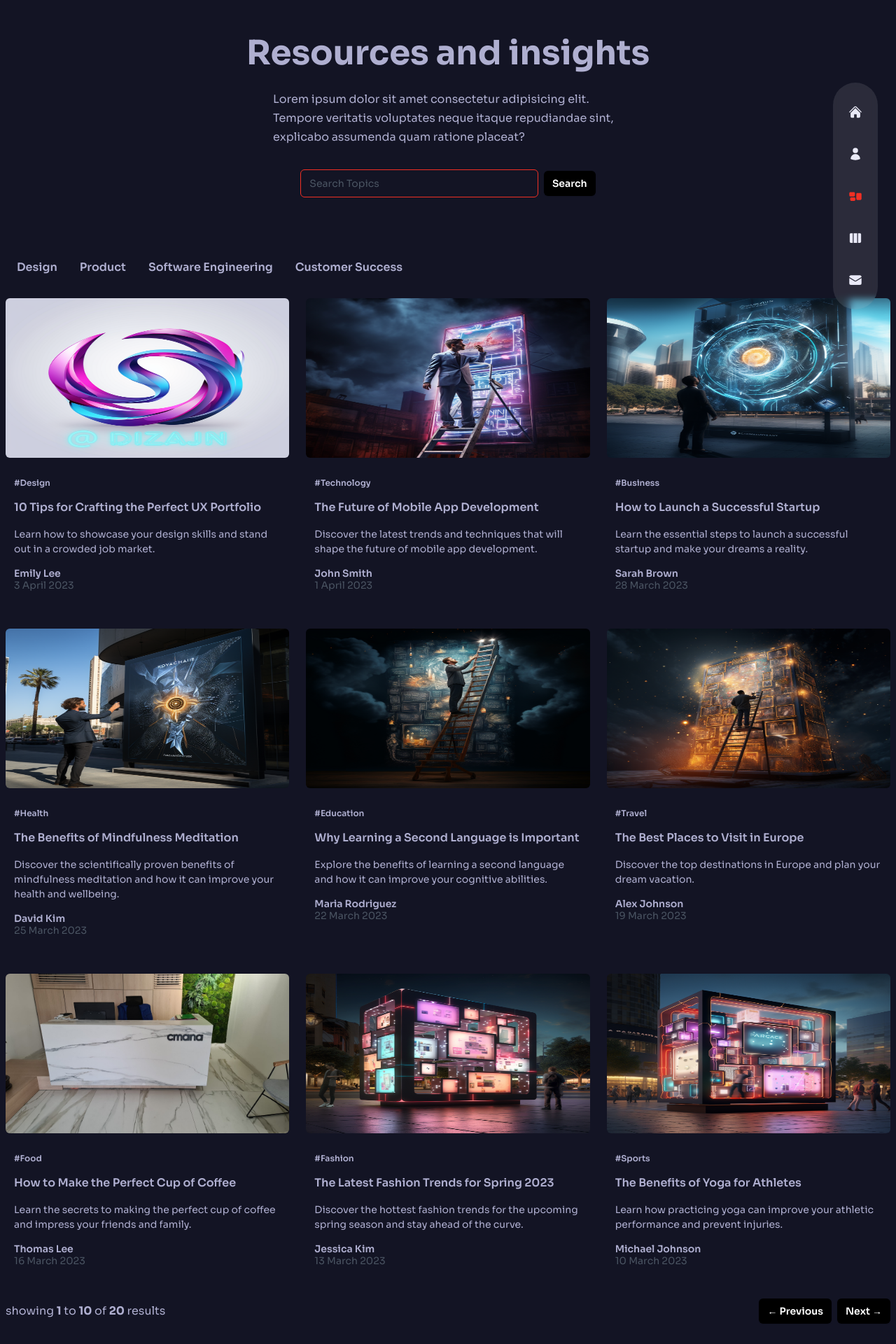
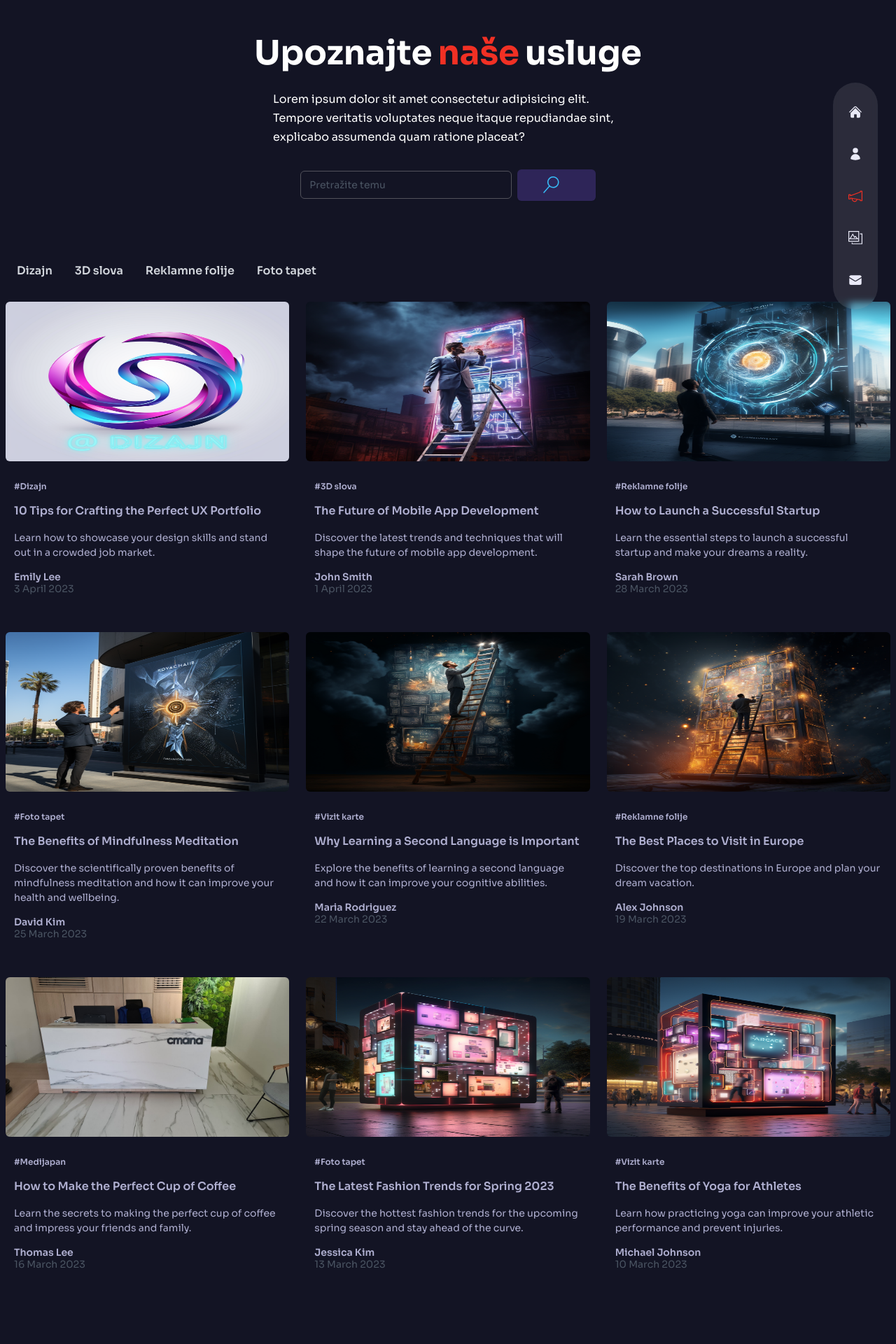
Before and after one commit to darkohedgehog/dizajn-studio, a Next.js app: page /blog in a window 1280 px wide. Shown: the part 120-2040 px from the top of the page at 70% size. Built offline with nearby package versions, Linux system fonts and the light colour scheme.

Commit message:
Modified file

```diff
--- a/app/blog/page.jsx
+++ b/app/blog/page.jsx
@@ -1,13 +1,16 @@
 'use client'
 import Image from 'next/image';
 import {useState} from 'react';
+import { VscSearch } from "react-icons/vsc";
+import { motion } from "framer-motion";
+import {fadeIn} from "../../variants";
 
 
 
 
 const posts = [
   {
-    category: 'Design',
+    category: 'Dizajn',
     title: '10 Tips for Crafting the Perfect UX Portfolio',
     description: 'Learn how to showcase your design skills and stand out in a crowded job market.',
     author: 'Emily Lee',
@@ -16,7 +19,7 @@ const posts = [
       '/@ DIZAJN.png',
   },
   {
-    category: 'Technology',
+    category: '3D slova',
     title: 'The Future of Mobile App Development',
     description:
       'Discover the latest trends and techniques that will shape the future of mobile app development.',
@@ -26,7 +29,7 @@ const posts = [
       '/designer1.png',
   },
   {
-    category: 'Business',
+    category: 'Reklamne folije',
     title: 'How to Launch a Successful Startup',
     description:
       'Learn the essential steps to launch a successful startup and make your dreams a reality.',
@@ -36,7 +39,7 @@ const posts = [
       '/designer2.png',
   },
   {
-    category: 'Health',
+    category: 'Foto tapet',
     title: 'The Benefits of Mindfulness Meditation',
     description:
       'Discover the scientifically proven benefits of mindfulness meditation and how it can improve your health and wellbeing.',
@@ -46,7 +49,7 @@ const posts = [
       '/designer3.png',
   },
   {
-    category: 'Education',
+    category: 'Vizit karte',
     title: 'Why Learning a Second Language is Important',
     description:
       'Explore the benefits of learning a second language and how it can improve your cognitive abilities.',
@@ -56,7 +59,7 @@ const posts = [
       '/designer4.png',
   },
   {
-    category: 'Travel',
+    category: 'Reklamne folije',
     title: 'The Best Places to Visit in Europe',
     description: 'Discover the top destinations in Europe and plan your dream vacation.',
     author: 'Alex Johnson',
@@ -65,7 +68,7 @@ const posts = [
       '/designer5.png',
   },
   {
-    category: 'Food',
+    category: 'Medijapan',
     title: 'How to Make the Perfect Cup of Coffee',
     description:
       'Learn the secrets to making the perfect cup of coffee and impress your friends and family.',
@@ -75,7 +78,7 @@ const posts = [
       '/cmana1.jpg',
   },
   {
-    category: 'Fashion',
+    category: 'Foto tapet',
     title: 'The Latest Fashion Trends for Spring 2023',
     description:
       'Discover the hottest fashion trends for the upcoming spring season and stay ahead of the curve.',
@@ -85,7 +88,7 @@ const posts = [
       '/bilbord1.png',
   },
   {
-    category: 'Sports',
+    category: 'Vizit karte',
     title: 'The Benefits of Yoga for Athletes',
     description:
       'Learn how practicing yoga can improve your athletic performance and prevent injuries.',
@@ -97,57 +100,96 @@ const posts = [
 ]
 
 const Blog = () => {
+  const [searchTerm, setSearchTerm] = useState('');
+  const [selectedCategories, setSelectedCategories] = useState([]);
 
-  const [searchTerm, setSearchTerm] = useState('');
+  const filteredPosts = posts.filter((post) => {
+    const includesSearchTerm = post.title.toLowerCase().includes(searchTerm.toLowerCase());
+    const includesSelectedCategory = selectedCategories.length === 0 || selectedCategories.includes(post.category);
+    return includesSearchTerm && includesSelectedCategory;
+  });
 
-  const filteredPosts = posts.filter(post =>
-    post.title.toLowerCase().includes(searchTerm.toLowerCase())
-  );
+  const toggleCategory = (category) => {
+    // Ako je kategorija već odabrana, ukloni je
+    if (selectedCategories.includes(category)) {
+      setSelectedCategories((prev) => prev.filter((c) => c !== category));
+    } else {
+      // Ako je kategorija nova, postavi je i ukloni prethodno odabrane
+      setSelectedCategories([category]);
+    }
+  };
+
+
 
   return (
     <div>
       <div className="mx-auto max-w-7xl px-2 py-20">
         <div className="flex flex-col space-y-8 pb-10 pt-12 md:pt-24 items-center justify-center">
-          <p className="flex items-center justify-center text-3xl font-bold md:text-5xl md:leading-10">
-            Resources and insights
-          </p>
-          <p className="flex items-center justify-center max-w-[500px] mx-auto xl:mx-0 mb-6 xl:mb-12 px-2 xl:px-0">
+          <motion.h2
+           variants={fadeIn ('down', 0.2)}
+           initial="hidden"
+           animate="show"
+           exit="hidden"
+          className="flex items-center justify-center text-3xl font-bold md:text-5xl md:leading-10 text-white">Upoznajte   <span className='text-accent mx-2'> naše </span> usluge
+          </motion.h2>
+          <motion.p
+           variants={fadeIn ('down', 0.4)}
+           initial="hidden"
+           animate="show"
+           exit="hidden"
+          className="flex items-center justify-center max-w-[500px] mx-auto xl:mx-0 mb-6 xl:mb-12 px-2 xl:px-0 text-white">
             Lorem ipsum dolor sit amet consectetur adipisicing elit. Tempore veritatis voluptates
             neque itaque repudiandae sint, explicabo assumenda quam ratione placeat?
-          </p>
-          <div className="mt-6 flex w-full items-center space-x-2 md:w-1/3">
+          </motion.p>
+          <motion.div
+           variants={fadeIn ('down', 0.6)}
+           initial="hidden"
+           animate="show"
+           exit="hidden"
+          className="mt-6 flex w-full items-center space-x-2 md:w-1/3">
         <input
-          className="flex h-10 w-full rounded-md border border-accent bg-transparent px-3 py-2 text-sm placeholder:text-gray-600 focus:outline-none focus:ring-1 focus:ring-black/30 focus:ring-offset-1 disabled:cursor-not-allowed disabled:opacity-50"
+          className="flex h-10 w-full rounded-md border border-zinc-600 bg-transparent px-3 py-2 text-sm placeholder:text-gray-600 focus:outline-none focus:ring-1 focus:border-red-600 focus:ring-offset-1 disabled:cursor-not-allowed disabled:opacity-50"
           type="text"
-          placeholder="Search Topics"
+          placeholder="Pretražite temu"
           // Povezujemo vrijednost polja pretraživanja s našim stateom
           value={searchTerm}
           onChange={(e) => setSearchTerm(e.target.value)}
         ></input>
         <button
           type="button"
-          className="rounded-md bg-black px-3 py-2 text-sm font-semibold text-white shadow-sm hover:bg-black/80 focus-visible:outline focus-visible:outline-2 focus-visible:outline-offset-2 focus-visible:outline-black"
+          className="rounded-md bg-[rgba(89,65,169,0.40)] text-sky-400 border border-sky-400 border-b-4 px-3 py-2 h-[45px] w-[150px] text-sm font-semibold shadow-sm hover:brightness-150 hover:border-t-4 hover:border-b active:opacity-75 outline-none group animate-pulse duration-300"
         >
-          Search
+         <VscSearch className='flex items-center justify-center h-6 w-6 mx-6' />
         </button>
+      </motion.div>
         </div>
-        </div>
-        <div className="mt-10 hidden w-full flex-col justify-between space-y-4 md:flex md:flex-row">
+        <motion.div
+         variants={fadeIn ('up', 0.2)}
+         initial="hidden"
+         animate="show"
+         exit="hidden"
+        className="mt-10 hidden w-full flex-col justify-between space-y-4 md:flex md:flex-row">
         <div className="flex w-full items-end border-b border-gray-300">
-            {['Design', 'Product', 'Software Engineering', 'Customer Success'].map(
-              (filter, index) => (
+        {['Dizajn', '3D slova', 'Reklamne folije', 'Foto tapet'].map((filter) => (
           <div
-                  className="cursor-pointer px-4 py-2 text-base font-semibold leading-normal first:border-b-2 first:border-black"
             key={filter}
+            className={`cursor-pointer px-4 py-2 text-base font-semibold leading-normal ${
+              selectedCategories.includes(filter) ? 'text-accent' : 'text-gray-300'
+            }`}
+            onClick={() => toggleCategory(filter)}
           >
             {filter}
           </div>
-              )
-            )}
+        ))}
        </div>
-        </div>
+        </motion.div>
         {/* posts */}
-        <div className="grid gap-6 gap-y-10 py-6 md:grid-cols-2 lg:grid-cols-3">
+        <motion.div
+         variants={fadeIn ('up', 0.4)}
+         initial="hidden"
+         animate="show"
+         exit="hidden"
+        className="grid gap-6 gap-y-10 py-6 md:grid-cols-2 lg:grid-cols-3">
           {filteredPosts.map((post) => (
             <div key={post.title} className="border">
               <Image src={post.poster} className="aspect-video w-full rounded-md" alt="" width={300} height={300} />
@@ -170,30 +212,7 @@ const Blog = () => {
               </div>
             </div>
           ))}
-        </div>
-        <div className="w-full border-t border-gray-300">
-          <div className="mt-2 flex items-center justify-between">
-            <div className="hidden md:block">
-              <p>
-                showing <strong>1</strong> to <strong>10</strong> of <strong>20</strong> results
-              </p>
-            </div>
-            <div className="space-x-2">
-              <button
-                type="button"
-                className="rounded-md bg-black px-3 py-2 text-sm font-semibold text-white shadow-sm hover:bg-black/80 focus-visible:outline focus-visible:outline-2 focus-visible:outline-offset-2 focus-visible:outline-black"
-              >
-                &larr; Previous
-              </button>
-              <button
-                type="button"
-                className="rounded-md bg-black px-3 py-2 text-sm font-semibold text-white shadow-sm hover:bg-black/80 focus-visible:outline focus-visible:outline-2 focus-visible:outline-offset-2 focus-visible:outline-black"
-              >
-                Next &rarr;
-              </button>
-            </div>
-          </div>
-        </div>
+        </motion.div>
       </div>
     </div>
   );
--- a/app/components/Nav.jsx
+++ b/app/components/Nav.jsx
@@ -6,10 +6,10 @@ import { usePathname } from 'next/navigation';
 import {
   HiHome,
   HiUser,
-  HiViewColumns,
-  HiRectangleGroup,
   HiEnvelope,
 } from 'react-icons/hi2';
+import { TfiAnnouncement } from "react-icons/tfi";
+import { TfiGallery } from "react-icons/tfi";
 
 // nav data
 export const navData = [
@@ -23,11 +23,12 @@ export const navData = [
   },
   { name: 'blog',
     path: '/blog',
-    icon: <HiRectangleGroup />
+    icon: <TfiAnnouncement />
   },
   { name: 'gallery',
     path: '/gallery',
-    icon: <HiViewColumns /> },
+    icon: <TfiGallery />
+   },
   {
     name: 'contact',
     path: '/contact',
--- a/app/components/WorkSlider.jsx
+++ b/app/components/WorkSlider.jsx
@@ -163,7 +163,7 @@ const WorkSlider = () => {
                 </motion.div>
             </div>
            <div className="flex items-center justify-center py-32 my-10">
-           <Link href="/gallery" className="bg-[rgba(89,65,169,0.40)] text-sky-400 border border-sky-400 border-b-4 h-[80px] w-[200px] flex items-center justify-center text-xl font-bold overflow-hidden absolute px-4 py-2 rounded-3xl hover:brightness-150 hover:border-t-4 hover:border-b active:opacity-75 outline-none group animate-pulse duration-300"><span className="bg-sky-400 shadow-sky-400 absolute -top-[150%] left-0 inline-flex w-80 h-[5px] rounded-md opacity-50 group-hover:top-[150%] duration-500 shadow-[0_0_10px_10px_rgba(0,0,0,0.3)] items-center justify-center"></span>         Naši radovi
+           <Link href="/blog" className="bg-[rgba(89,65,169,0.40)] text-sky-400 border border-sky-400 border-b-4 h-[80px] w-[200px] flex items-center justify-center text-xl font-bold overflow-hidden absolute px-4 py-2 rounded-3xl hover:brightness-150 hover:border-t-4 hover:border-b active:opacity-75 outline-none group animate-pulse duration-300"><span className="bg-sky-400 shadow-sky-400 absolute -top-[150%] left-0 inline-flex w-80 h-[5px] rounded-md opacity-50 group-hover:top-[150%] duration-500 shadow-[0_0_10px_10px_rgba(0,0,0,0.3)] items-center justify-center"></span> Istraži više ...
           </Link>
            </div>
         </div>
--- a/app/page.js
+++ b/app/page.js
@@ -10,12 +10,12 @@ const MainCarousel = dynamic(() => import('./components/MainCarousel'), { name:
 export default function Home() {
   return (
     <div className='relative'>
+      <ParticlesContainer />
       <MainHeader />
       <MainServices />
       <WorkSlider />
       <Clients />
       <MainCarousel />
-      <ParticlesContainer />
     </div>
   );
 }
```
Lines whose indentation alone changed are shown as unchanged.
